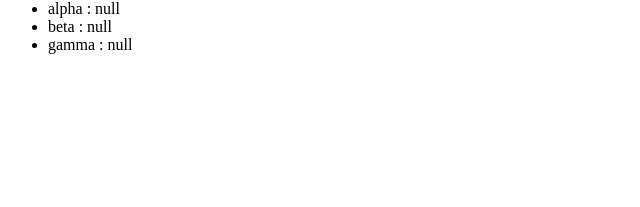
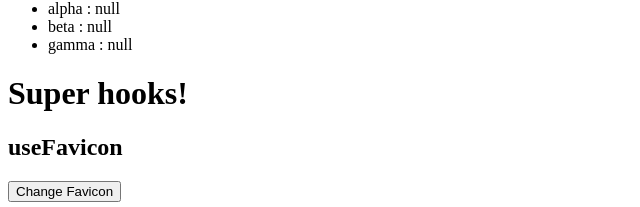
Before and after one commit to kbu715/react_hook_test, a React (Create React App) app: page / in a window 1280 px wide. Shown: the part 1742-1949 px from the top of the page, without its empty margins (0-640 px from the left). Before the commit the page ends 1812 px from the top, so only its background shows below. Built offline with nearby package versions, Linux system fonts and the light colour scheme; no server answers.

Commit message:
useFavicon

```diff
--- a/src/App.js
+++ b/src/App.js
@@ -99,6 +99,7 @@ import ScrollApp from './hooks/useScroll';
 import FullscrennApp from './hooks/useFullscreen';
 import AxiosApp from './hooks/useAxios';
 import DeviceApp from './hooks/useDeviceOrientation';
+import FaviconApp from './hooks/useFavicon';
 
 const App = () => {
   return (
@@ -115,6 +116,7 @@ const App = () => {
       <FullscrennApp />
       <AxiosApp />
       <DeviceApp />
+      <FaviconApp />
     </>
   );
 };
--- /dev/null
+++ b/src/hooks/useFavicon/index.js
@@ -0,0 +1,22 @@
+import React from "react";
+import { useFavicon } from './useFavicon';
+const FaviconApp = () => {
+
+    const initialFaviconUrl = 'https://www.google.com/favicon.ico';
+    const appleFaviconUrl = 'https://www.apple.com/favicon.ico';
+    const setFavicon = useFavicon(initialFaviconUrl);
+
+
+
+  return (
+    <div>
+      <h1>Super hooks!</h1>
+      <h2>useFavicon</h2>
+
+      <button onClick={()=>setFavicon(appleFaviconUrl)}>Change Favicon</button>
+
+    </div>
+  );
+}
+
+export default FaviconApp;
--- /dev/null
+++ b/src/hooks/useFavicon/useFavicon.js
@@ -0,0 +1,15 @@
+import { useState, useEffect } from "react";
+
+export const useFavicon = (initialUrl) => {
+
+    const [href, setHref] = useState(initialUrl);
+
+    useEffect(()=>{
+        const link = document.querySelector("link[rel*='icon']");
+        link.rel = 'icon';
+        link.href = href;
+        document.getElementsByTagName('head')[0].appendChild(link);
+    }, [href])
+
+    return setHref;
+};
```
Also changed, not shown: src/hooks/useGeolocation/index.js (added), src/hooks/useGeolocation/useGeolocation.js (added).
